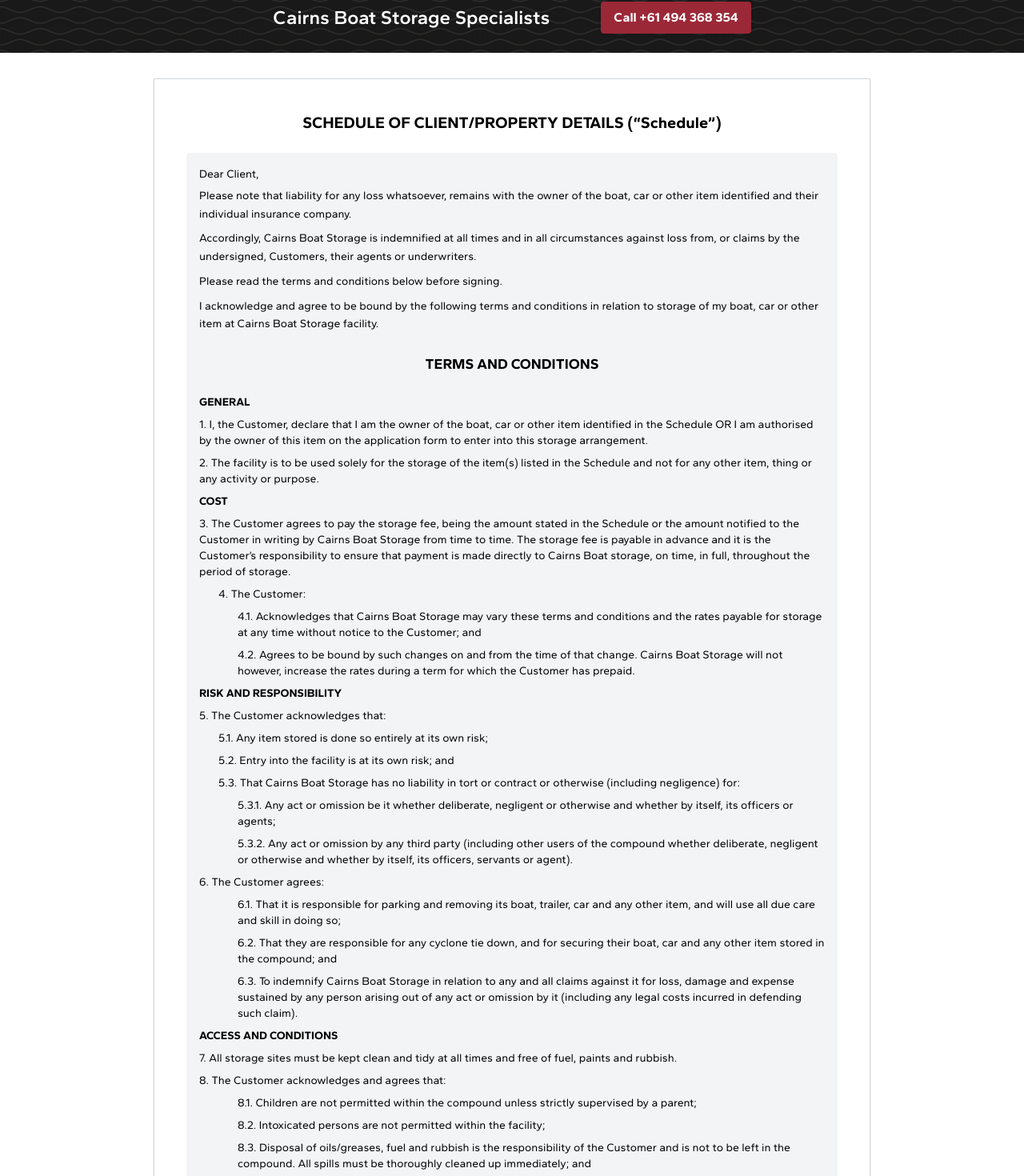
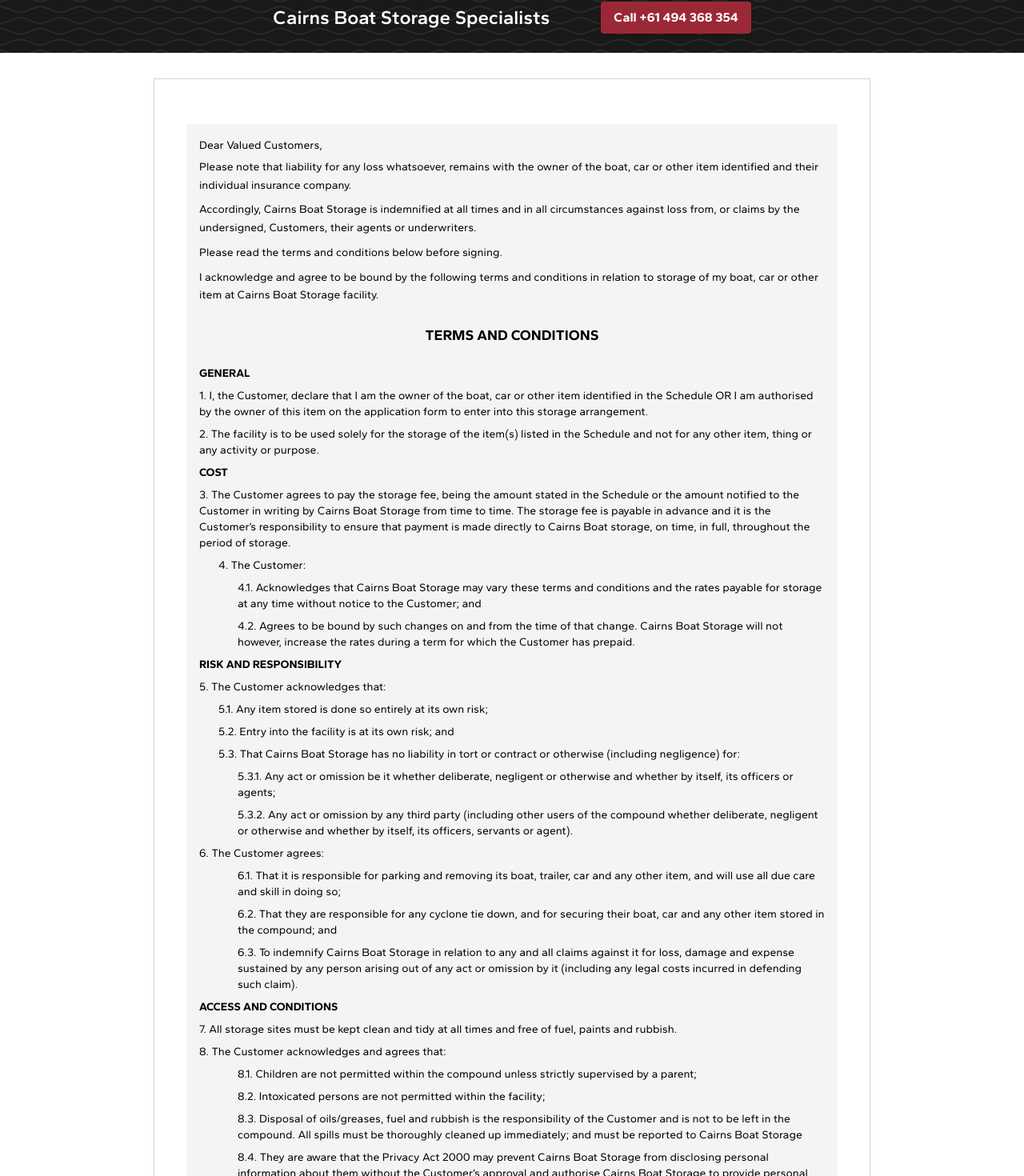
Before and after one commit to tengsevilla/next-cairnsboatstorage, a Next.js app: page /terms-and-condition in a window 1280 px wide. Shown: the part 522-1992 px from the top of the page at 80% size. Built offline with nearby package versions, Linux system fonts and the light colour scheme.

Commit message:
textual update

```diff
--- a/app/terms-and-condition/FormClientRegistration.tsx
+++ b/app/terms-and-condition/FormClientRegistration.tsx
@@ -43,12 +43,8 @@
             onSubmit={handleSubmit(onSubmit)}
             className="max-w-4xl mx-auto bg-white text-black p-10 border border-gray-300 shadow space-y-6 my-8"
         >
-            <h2 className="text-xl font-bold text-center mb-6">
-                SCHEDULE OF CLIENT/PROPERTY DETAILS (“Schedule”)
-            </h2>
-
             <div className="text-sm leading-relaxed bg-gray-100 p-4 rounded mt-4">
-                <p className="mb-1">Dear Client,</p>
+                <p className="mb-1">Dear Valued Customers,</p>
                 <p className="mb-2">
                     Please note that liability for any loss whatsoever,
                     remains with the owner of the boat, car or other item identified and
@@ -133,7 +129,7 @@
                             8.2. Intoxicated persons are not permitted within the facility;
                         </p>
                         <p className="ml-6 mb-2">
-                            8.3. Disposal of oils/greases, fuel and rubbish is the responsibility of the Customer and is not to be left in the compound. All spills must be thoroughly cleaned up immediately; and
+                            8.3. Disposal of oils/greases, fuel and rubbish is the responsibility of the Customer and is not to be left in the compound. All spills must be thoroughly cleaned up immediately; and must be reported to Cairns Boat Storage
                         </p>
                         <p className="ml-6 mb-2">
                             8.4. They are aware that the Privacy Act 2000 may prevent Cairns Boat Storage from disclosing personal information about them without the Customer’s approval and authorise Cairns Boat Storage to provide personal details to persons who it considers, in its absolute discretion, to have a claim against the Customer.
```
